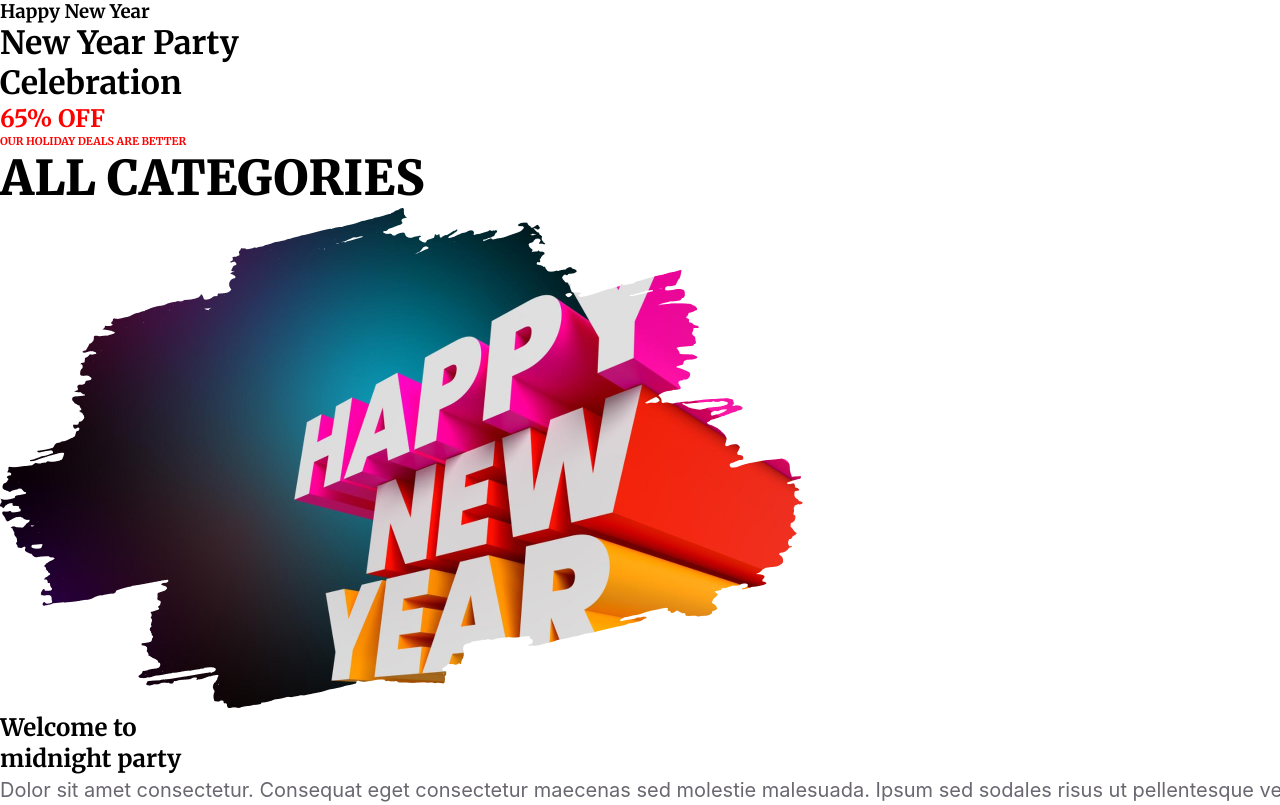
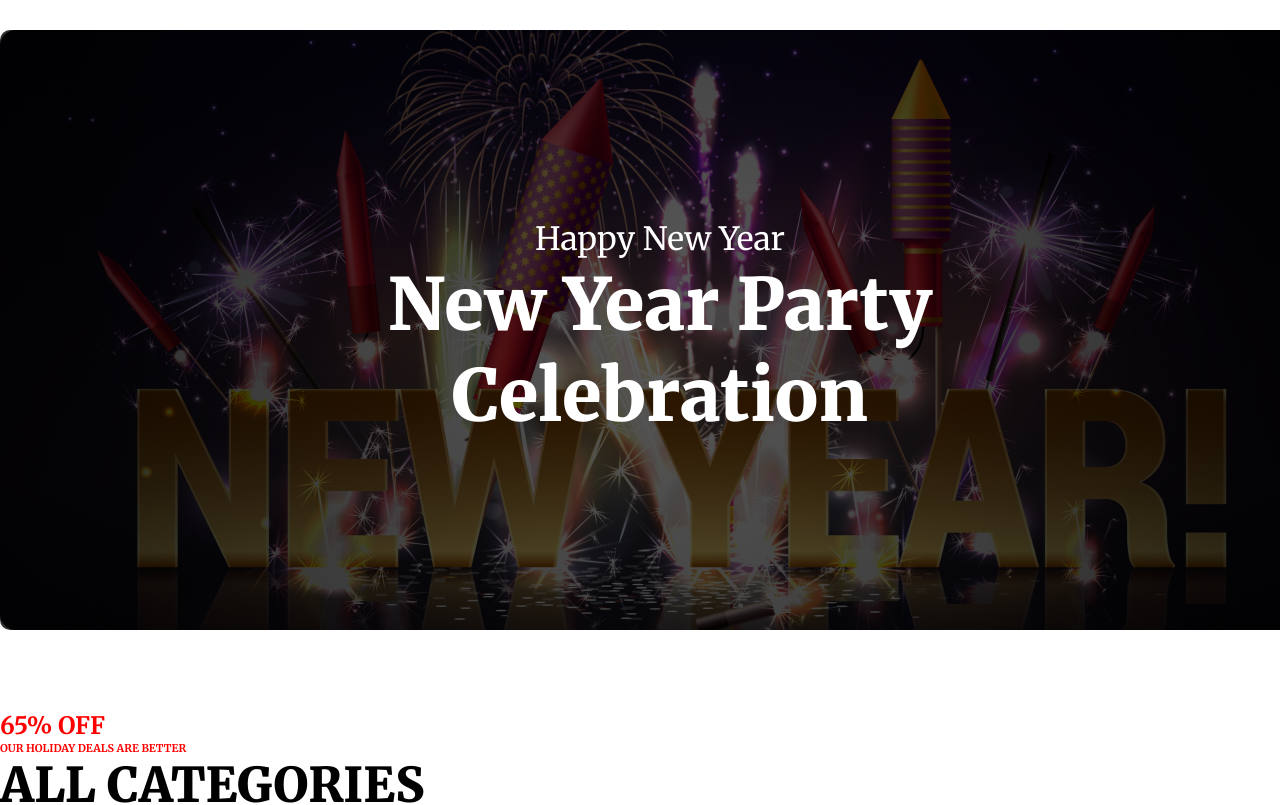
Before and after one commit to JosimHossain1/new-year-new-mission, a plain HTML site: page index.html in a window 1280 px wide. Shown: the top 805 px of the page. Drawn offline with Linux system fonts and the light colour scheme.

Commit message:
Banner Area CSS Design Apply

```diff
--- a/index.html
+++ b/index.html
@@ -17,8 +17,10 @@
     <header>
         <div class="container">
             <div class="banner">
-                <h3>Happy New Year</h3>
-                <h1>New Year Party <br> Celebration</h1>
+                <div class="overlay">
+                    <h3>Happy New Year</h3>
+                    <h1>New Year Party <br> Celebration</h1>
+                </div>
             </div>
         </div>
     </header>
@@ -84,7 +86,9 @@
                     <div class="top_section">
                         <h6>WHAT IS FUNCTION</h6>
                         <h1><span>Holidays</span>Sale 50%</h1>
-                        <p>Dolor sit amet consectetur. Consequat eget consectetur maecenas sed molestie malesuada. Ipsum sed sodales risus ut pellentesque vel euismod. Eleifend nunc purus quam id fermentum amet amet sit consectetur.</p>
+                        <p>Dolor sit amet consectetur. Consequat eget consectetur maecenas sed molestie malesuada. Ipsum
+                            sed sodales risus ut pellentesque vel euismod. Eleifend nunc purus quam id fermentum amet
+                            amet sit consectetur.</p>
                     </div>
                     <div class="discount_banner">
                         <div class="dis_assets">
@@ -106,7 +110,8 @@
                 <div class="portfolio_top_section">
                     <h6 class="text-primary">THE BEST GIFTS</h6>
                     <h1 class="sub-title">Our Awesome Portfolio</h1>
-                    <p class="text-description">Dolor sit amet consectetur. Consequat eget consectetur maecenas sed molestie malesuada. Ipsum sed sodales risus ut pellentesque vel euismod. </p>
+                    <p class="text-description">Dolor sit amet consectetur. Consequat eget consectetur maecenas sed
+                        molestie malesuada. Ipsum sed sodales risus ut pellentesque vel euismod. </p>
                 </div>
                 <div class="portfolio_showcase">
                     <div class="image_row">
@@ -138,7 +143,8 @@
             <section class="newsletter">
                 <img src="assets/Group 61.png" alt="Email box">
                 <h1 class="sum-title">Subscribe Newsletter</h1>
-                <p class="text-description">Dolor sit amet consectetur. Consequat eget consectetur maecenas sed molestie malesuada. Ipsum sed sodales risus ut pellentesque vel euismod. </p>
+                <p class="text-description">Dolor sit amet consectetur. Consequat eget consectetur maecenas sed molestie
+                    malesuada. Ipsum sed sodales risus ut pellentesque vel euismod. </p>
 
                 <div class="email_box">
                     <input type="email" placeholder="user@gmail.com">
@@ -176,7 +182,6 @@
         </div>
     </footer>
 
-
     <!-- End Here -->
 </body>
 
--- a/styles/style.css
+++ b/styles/style.css
@@ -1,5 +1,6 @@
 @import url('https://fonts.googleapis.com/css2?family=Merriweather:ital,wght@0,300;0,400;0,700;0,900;1,300;1,400;1,700;1,900&display=swap');
-*{
+
+* {
     margin: 0;
     padding: 0;
     box-sizing: border-box;
@@ -9,19 +10,23 @@
 
 /* Default Code */
 
-.container{
+.container {
     width: 1320px;
-    margin: 0 auto ;
+    margin: 0 auto;
 }
-.text-primary{
+
+section {
+    margin: 80px 0px;
+}
+.text-primary {
     color: #F00;
 }
 
-.bg-primary{
+.bg-primary {
     background-color: #F00;
 }
 
-.sub-title{
+.sub-title {
     font-size: 48px;
     font-style: normal;
     font-weight: 900;
@@ -29,7 +34,7 @@ line-height: normal;
     text-transform: capitalize;
 }
 
-.text-description{
+.text-description {
     color: rgba(7, 2, 17, 0.60);
     font-family: 'Inter', sans-serif;
     font-size: 20px;
@@ -37,3 +42,38 @@ font-style: normal;
     font-weight: 400;
     line-height: 32px;
 }
+
+/* Banner CSS */
+
+.banner {
+    background-image: url('/assets/banner_bg.png');
+    height: 600px;
+    color: white;
+    overflow: hidden;
+    border-radius: 10px;
+    margin-top: 30px;
+}
+
+.banner .overlay {
+    background: radial-gradient(circle, #000000a5 0%, #000000d0 82%);
+    height: 100%;
+    display: flex;
+    flex-direction: column;
+    justify-content: center;
+    align-items: center;
+    text-align: center;
+}
+
+.banner h3 {
+    font-family: 'Merriweather', serif;
+    font-size: 32px;
+    font-style: normal;
+    font-weight: 400;
+    line-height: normal;
+}
+
+.banner h1{
+    font-family: 'Merriweather', serif;
+    font-size: 72px;
+    font-weight: 900;
+}
```
Lines whose indentation alone changed are shown as unchanged.
